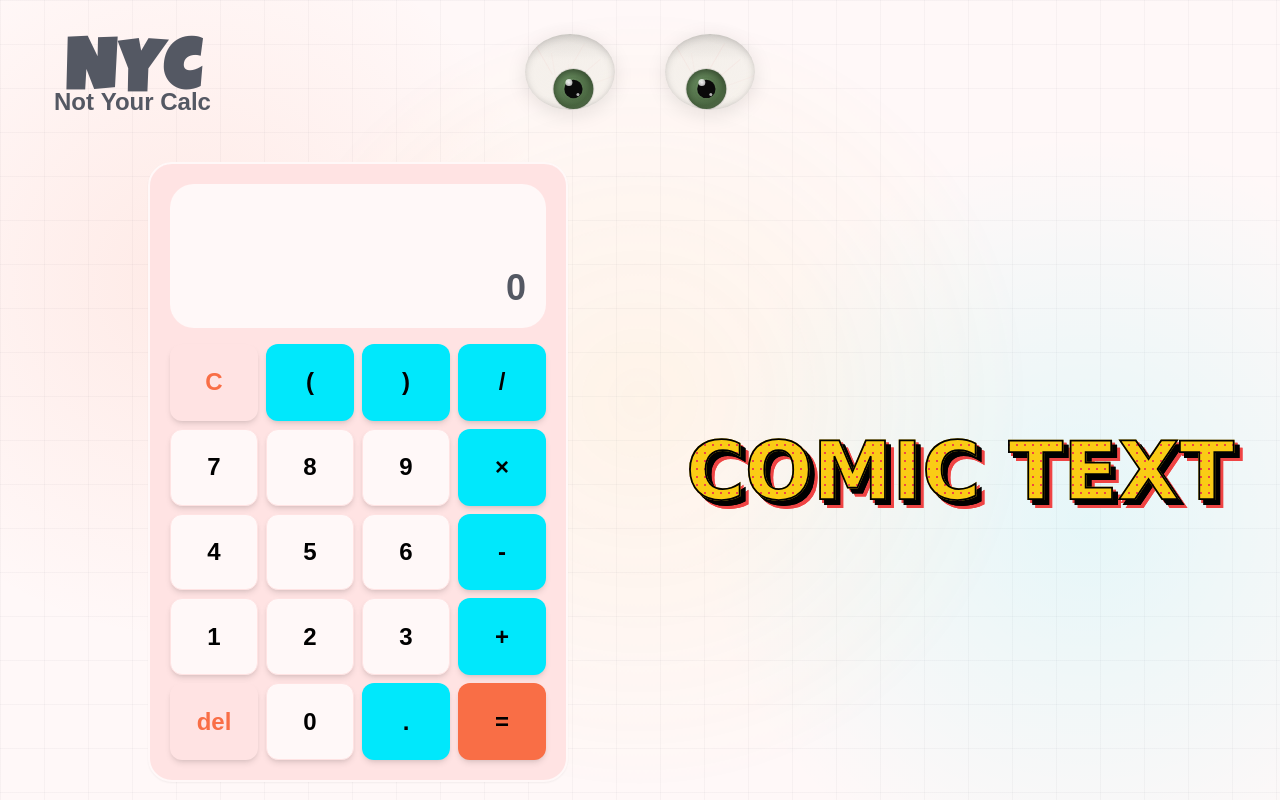
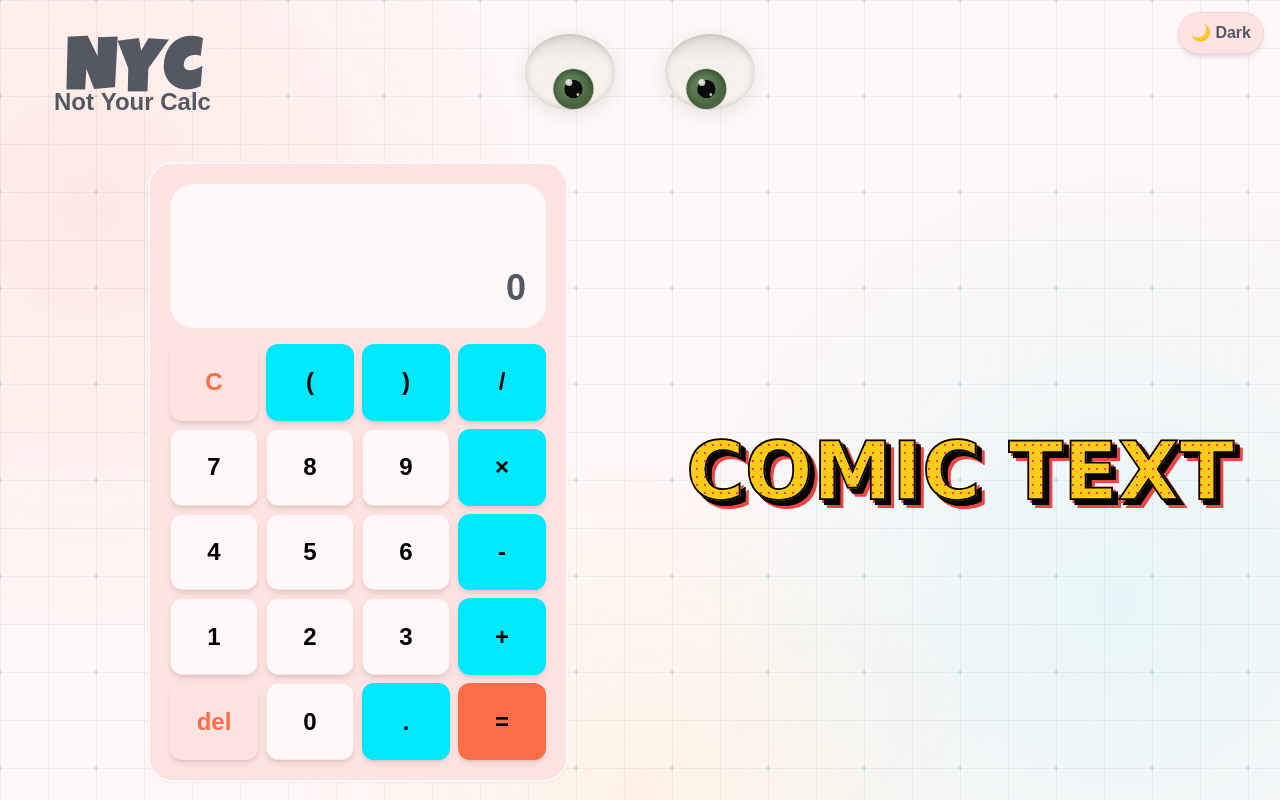
Before and after one commit to vinitpatil-8/NYC, a React (Vite) app in the folder nyc/: page / in a window 1280 px wide. Built offline with nearby package versions, Linux system fonts and the light colour scheme; a web font is replaced by a local one.

Commit message:
dark mode

```diff
--- a/nyc/components/header.jsx
+++ b/nyc/components/header.jsx
@@ -2,7 +2,7 @@ import React from 'react'
 import FuzzyText from './FuzzyText'
 import { EyeTracking } from './eyes'
 
-const Header = () => {
+const Header = ({ isDark, onToggleTheme }) => {
   return (
     <header className="
       relative flex items-center
@@ -86,6 +86,19 @@ const Header = () => {
             blinkInterval={0}
           />
         </div>
+        <button
+          type="button"
+          onClick={onToggleTheme}
+          aria-label={isDark ? 'Switch to light mode' : 'Switch to dark mode'}
+          className="absolute right-4 top-3 z-20 rounded-full px-3 py-2 font-fredoka font-semibold shadow-md transition-transform hover:scale-105"
+          style={{
+            backgroundColor: 'var(--surface-col)',
+            color: 'var(--text-col)',
+            border: '1px solid var(--grid-line)'
+          }}
+        >
+          {isDark ? '☀️ Light' : '🌙 Dark'}
+        </button>
       </div>
 
     </header>
--- a/nyc/src/App.jsx
+++ b/nyc/src/App.jsx
@@ -1,13 +1,28 @@
-import React from 'react'
+import React, { useState, useEffect } from 'react'
 import Header from '../components/header'
 import Calc from '../components/calc'
 import Roast from '../components/roast'
 
 const App = () => {
+  const [isDark, setIsDark] = useState(
+    () => localStorage.getItem('nyc-theme') === 'dark'
+  )
+
+  useEffect(() => {
+    localStorage.setItem('nyc-theme', isDark ? 'dark' : 'light')
+  }, [isDark])
+
+  const toggleTheme = () => {
+    setIsDark(prev => !prev)
+  }
+
   return (
-    <div className="app-background w-full flex flex-col overflow-x-hidden">
+    <div className={`${isDark ? 'dark' : ''} app-background w-full flex flex-col overflow-x-hidden`}>
 
-      <Header />
+      <Header
+        isDark={isDark}
+        onToggleTheme={toggleTheme}
+      />
 
       <main className="flex-1 min-h-0 w-full grid grid-cols-1 sm:grid-cols-2">
 
--- a/nyc/src/index.css
+++ b/nyc/src/index.css
@@ -82,63 +82,85 @@
   min-height: 100dvh;
   position: relative;
   isolation: isolate;
-  background-color: #FFF8F8;
+  overflow: hidden;
+
+  background-color: var(--background-col);
 
   background-image:
-    radial-gradient(circle at 15% 35%,
-      rgba(249, 110, 70, 0.10),
-      transparent 30%),
-    radial-gradient(circle at 85% 65%,
-      rgba(0, 232, 252, 0.10),
-      transparent 32%),
-    linear-gradient(rgba(84, 88, 99, 0.045) 1px,
-      transparent 1px),
-    linear-gradient(90deg,
-      rgba(84, 88, 99, 0.045) 1px,
-      transparent 1px);
+    linear-gradient(var(--grid-line) 1px, transparent 1px),
+    linear-gradient(90deg, var(--grid-line) 1px, transparent 1px);
 
-  background-size:
-    auto,
-    auto,
-    44px 44px,
-    44px 44px;
+  background-size: 48px 48px;
 }
 
-/* Gentle ambient movement */
+/* Moving ambient glows */
 .app-background::before {
   content: "";
-  position: absolute;
-  inset: -15%;
-  z-index: -1;
+  position: fixed;
+  inset: -10%;
+  z-index: 0;
   pointer-events: none;
 
-  background: radial-gradient(circle at 50% 50%,
-      rgba(249, 200, 70, 0.12),
-      transparent 40%);
+  background:
+    radial-gradient(circle at 15% 30%, var(--glow-peach), transparent 30%),
+    radial-gradient(circle at 80% 70%, var(--glow-aqua), transparent 32%),
+    radial-gradient(circle at 50% 90%, var(--glow-gold), transparent 30%);
 
-  animation: ambientPulse 9s ease-in-out infinite alternate;
+  animation: ambientDrift 10s ease-in-out infinite alternate;
 }
 
-@keyframes ambientPulse {
+/* Subtle pulsing grid intersections */
+.app-background::after {
+  content: "";
+  position: fixed;
+  inset: 0;
+  z-index: 0;
+  pointer-events: none;
+
+  background-image:
+    radial-gradient(circle, var(--pulse-col) 1.2px, transparent 2px);
+
+  background-size: 96px 96px;
+  background-position: 48px 48px;
+
+  animation: gridPulse 4s ease-in-out infinite alternate;
+}
+
+.app-background > * {
+  position: relative;
+  z-index: 1;
+}
+
+@keyframes ambientDrift {
   from {
-    transform: scale(0.92);
-    opacity: 0.4;
+    transform: translate(-1%, -1%) scale(0.96);
+    opacity: 0.55;
   }
 
   to {
-    transform: scale(1.08);
-    opacity: 0.8;
+    transform: translate(1%, 1%) scale(1.08);
+    opacity: 1;
+  }
+}
+
+@keyframes gridPulse {
+  from {
+    opacity: 0.12;
+  }
+
+  to {
+    opacity: 0.42;
   }
 }
 
 @media (prefers-reduced-motion: reduce) {
-  .app-background::before {
+  .app-background::before,
+  .app-background::after {
     animation: none;
   }
 }
 
 
-
 @tailwind base;
 @tailwind components;
 @tailwind utilities;
```
